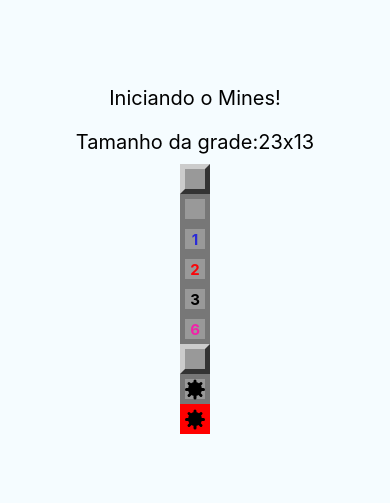
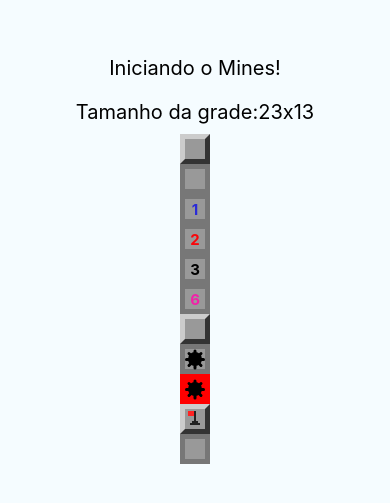
Before and after one commit to Joaocarvalh0/MinesRN, a React Native app: screen / in a window 390 px wide. Shown: the part 167-670 px from the top of the page. Built offline with nearby package versions, Linux system fonts and the light colour scheme.

Commit message:
Criando e implementando flags

```diff
--- a/App.tsx
+++ b/App.tsx
@@ -19,7 +19,9 @@
         <Field opened nearMines={6}/>
         <Field mined />
         <Field mined opened />
-        <Field mined opened exploded/>
+        <Field mined opened exploded />
+        <Field flagged />
+        <Field flagged opened />
       </View>
     )
   }
--- a/src/components/Field.js
+++ b/src/components/Field.js
@@ -2,14 +2,16 @@
 import { StyleSheet, View, Text } from 'react-native';
 import params from '../params';
 import Mine from './Mine';
+import Flag from './Flag';
 
 export default props => {
-  const { mined, opened, nearMines, exploded } = props
+  const { mined, opened, nearMines, exploded, flagged } = props
 
   const styleField = [styles.field]
   if (opened) styleField.push(styles.opened)
-  if(exploded) styleField.push(styles.exploded)
-  if (styleField.length === 1) styleField.push(styles.regular)
+  if (exploded) styleField.push(styles.exploded)
+  if (flagged) styleField.push(styles.flagged)
+  if (!opened && !exploded) styleField.push(styles.regular)
 
   let color = null
   if (nearMines > 0) {
@@ -25,6 +27,7 @@
         <Text style={[styles.label, {color: color }]}>
           {nearMines}</Text> : false}
         {mined && opened ? <Mine/> : false}
+        {flagged && !opened ? <Flag /> : false}
     </View>
   )
 }
--- /dev/null
+++ b/src/components/Flag.js
@@ -0,0 +1,71 @@
+import React from 'react';
+import { View, StyleSheet } from 'react-native';
+
+export default props => {
+  return (
+    <View style={styles.container}>
+      <View style={[styles.flagpole, props.bigger ? styles.flagpoleBigger : null]} />
+      <View style={[styles.flag, props.bigger ? styles.flagBigger : null]} />
+      <View style={[styles.base1, props.bigger ? styles.base1Bigger : null]} />
+      <View style={[styles.base2, props.bigger ? styles.base2Bigger : null]} />
+    </View>
+  )
+}
+
+const styles = StyleSheet.create({
+  container: {
+    marginTop: 2,
+  },
+  flagpole: {
+    position: 'absolute',
+    height: 14,
+    width: 2,
+    backgroundColor: '#222',
+    marginLeft: 9,
+  },
+  flag: {
+    position: 'absolute',
+    height: 5,
+    width: 6,
+    backgroundColor: '#f22',
+    marginLeft: 3,
+  },
+  base1: {
+    position: 'absolute',
+    height: 2,
+    width: 6,
+    backgroundColor: '#222',
+    marginLeft: 7,
+    marginTop: 10,
+  },
+  base2: {
+    position: 'absolute',
+    height: 2,
+    width: 10,
+    backgroundColor: '#222',
+    marginLeft: 5,
+    marginTop: 12,
+  },
+  flagpoleBigger: {
+    height: 28,
+    width: 4,
+    marginLeft: 16,
+  },
+  flagBigger: {
+    height: 10,
+    width: 14,
+    marginLeft: 3,
+  },
+  base1Bigger: {
+    height: 4,
+    width: 12,
+    marginTop: 20,
+    marginLeft: 12,
+  },
+  base2Bigger: {
+    height: 4,
+    width: 20,
+    marginLeft: 8,
+    marginTop: 24,
+  }
+})
```
